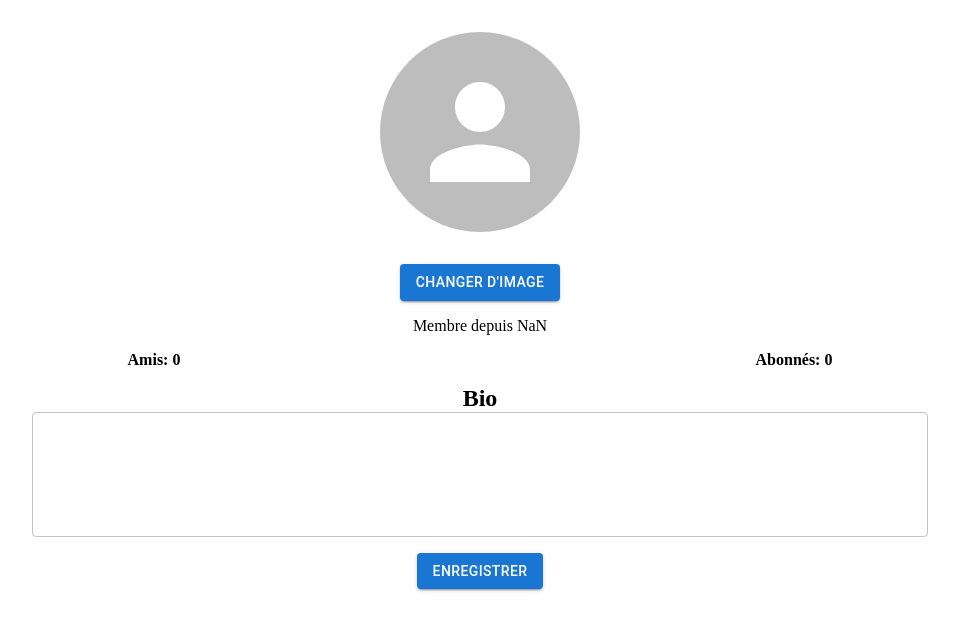
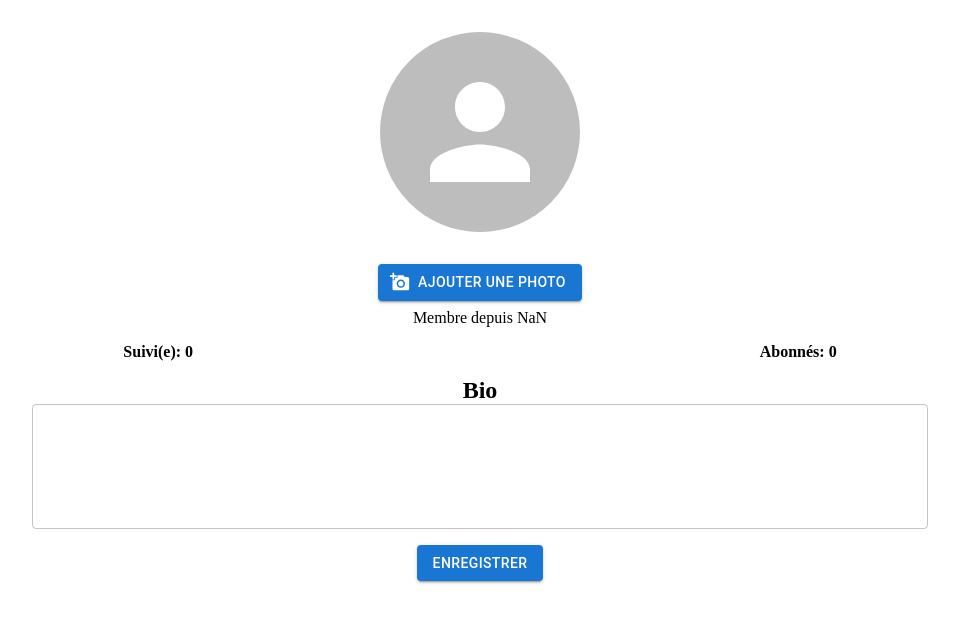
Before and after one commit to GOD-WITH-US/essencial-v2, a React (Create React App) app: page /profil in a window 1280 px wide. Shown: the top 630 px of the page, without its empty margins (160-1119 px from the left). Built offline with nearby package versions, Linux system fonts and the light colour scheme; no server answers.

Commit message:
maj profil + add comments

```diff
--- a/src/actions/user.action.jsx
+++ b/src/actions/user.action.jsx
@@ -1,9 +1,10 @@
 import axios from "axios";
 
 export const GET_USER = "GET_USER";
-export const UPDATE_USER = "UPDATE_USER";
 export const UPLOAD_PICTURE = "UPLOAD_PICTURE ";
-
+export const UPDATE_BIO = "UPDATE_BIO";
+export const FOLLOW_USER = "FOLLOW_USER";
+export const UNFOLLOW_USER = "UNFOLLOW_USER";
 
 export const getUser = (uid) => {
   return (dispatch) => {
@@ -16,13 +17,13 @@ export const getUser = (uid) => {
   };
 };
 
-export const updateUser = (userData) => {
+export const updateBio = (data) => {
   return (dispatch, getState) => {
     const { userReducer: { _id } } = getState(); // récupère l'ID de l'utilisateur actuel depuis le state
     return axios
-      .put(`${process.env.REACT_APP_API_URL}api/user/${_id}`, userData) // envoie une requête PUT avec les nouvelles données de l'utilisateur
+      .put(`${process.env.REACT_APP_API_URL}api/user/${_id}`, data) // envoie une requête PUT avec les nouvelles données de l'utilisateur
       .then((res) => {
-        dispatch({ type: UPDATE_USER, payload: userData }); // met à jour le state Redux avec les nouvelles données de l'utilisateur
+        dispatch({ type: UPDATE_BIO, payload: res.data.bio}); // met à jour le state Redux avec les nouvelles données de l'utilisateur
       })
       .catch((err) => console.log(err));
   };
@@ -42,3 +43,31 @@ export const uploadPictures= (data, id) => {
      .catch ((err) => console.log(err));
   };
 };
+
+export const followUser = (followerId, idToFollow) => {
+  return (dispatch) => {
+    return axios({
+      method: "patch",
+      url: `${process.env.REACT_APP_API_URL}api/user/follow/` + followerId,
+      data: { idToFollow },
+    })
+      .then((res) => {
+        dispatch({ type: FOLLOW_USER, payload: { idToFollow } });
+      })
+      .catch((err) => console.log(err));
+  };
+};
+
+export const unfollowUser = (followerId, idToUnfollow) => {
+  return (dispatch) => {
+    return axios({
+      method: "patch",
+      url: `${process.env.REACT_APP_API_URL}api/user/unfollow/` + followerId,
+      data: { idToUnfollow },
+    })
+      .then((res) => {
+        dispatch({ type: UNFOLLOW_USER, payload: { idToUnfollow } });
+      })
+      .catch((err) => console.log(err));
+  };
+};
--- a/src/pages/profil.jsx
+++ b/src/pages/profil.jsx
@@ -2,56 +2,71 @@ import React, { useState, useEffect } from "react";
 import { useSelector, useDispatch } from "react-redux";
 import { Avatar, Button, TextField } from "@mui/material";
 import { Grid, Box, Typography } from "@mui/material";
-import { updateUser, uploadPictures } from "../actions/user.action";
+import { uploadPictures, updateBio } from "../actions/user.action";
+import AddAPhotoIcon from '@mui/icons-material/AddAPhoto';
 
 function Profil() {
   const dispatch = useDispatch();
   const userData = useSelector((state) => state.userReducer);
 
+  // Etat local pour stocker la biographie de l'utilisateur
   const [bio, setBio] = useState(localStorage.getItem("bio") || userData.bio);
+
+  // Etat local pour stocker l'image sélectionnée par l'utilisateur
   const [image, setImage] = useState(null);
+
+  // Etat local pour stocker la clé unique qui actualise l'image de l'avatar de l'utilisateur
   const [avatarKey, setAvatarKey] = useState(Date.now());
 
+  // Gérer le changement de la biographie de l'utilisateur
   const handleBioChange = (event) => {
     setBio(event.target.value);
   };
 
+  // Gérer le changement de l'image de l'utilisateur
   const handlePictureChange = (event) => {
     event.preventDefault();
     const file = event.target.files[0];
     setImage(file);
 
+    // Créer un objet FormData pour envoyer les informations de l'image sélectionnée au serveur
     const formData = new FormData();
     formData.append("name", userData.pseudo);
     formData.append("userId", userData._id);
     formData.append("file", file);
 
+    // Appeler l'action "uploadPictures" qui envoie l'image au serveur pour la stocker
     dispatch(uploadPictures(formData, userData._id))
       .then(() => {
-        // Ajouter une clé unique pour actualiser la source de l'image
+        // Ajouter une clé unique pour actualiser la source de l'image de l'avatar
         const newKey = Date.now();
         setAvatarKey(newKey);
       })
       .catch((error) => console.log(error));
   };
 
-  const handleUpdateUser = () => {
+  // Gérer la mise à jour des informations de l'utilisateur
+  const handleBioUpdate = () => {
     const userData = { bio };
-    dispatch(updateUser(userData));
+    dispatch(updateBio(userData));
   };
 
+  // Sauvegarder la biographie de l'utilisateur dans le localStorage
   useEffect(() => {
     localStorage.setItem("bio", bio);
   }, [bio]);
+
   return (
     <Grid
       style={{ display: "flex", flexDirection: "column", alignItems: "center" }}
     >
-<Avatar
-  src={userData.picture ? `${process.env.REACT_APP_API_URL}${userData.picture}?key=${avatarKey}` : null}
-  style={{ width: "12.5rem", height: "12.5rem", margin: "2rem" }}
-/>
+      {/* Afficher l'avatar de l'utilisateur */}
+      <Avatar
+        src={userData.picture ? `${process.env.REACT_APP_API_URL}${userData.picture}?key=${avatarKey}` : null}
+        style={{ width: "12.5rem", height: "12.5rem", margin: "2rem" }}
+      />
 
+      {/* Créer un champ pour sélectionner une nouvelle image */}
       <input
         accept=".jpg, .jpeg, .png"
         style={{ display: "none" }}
@@ -60,19 +75,22 @@ function Profil() {
         name="file"
         onChange={handlePictureChange}
       />
+      {/* Associer la sélection de fichier à un bouton */}
       <label htmlFor="avatar-input">
-        <Button
-          variant="contained"
-          component="span"
-          style={{ marginBottom: "1rem" }}
-        >
-          Changer d'image
-        </Button>
+      <Button variant="contained" component="span" startIcon={<AddAPhotoIcon />} sx={{ mb: 1 }}>
+             Ajouter une photo
+          </Button>
       </label>
+
+      {/* Afficher le pseudo de l'utilisateur */}
       <Box style={{ fontSize: "1.5rem", fontWeight: "bold" }}>
         {userData.pseudo}
       </Box>
+
+      {/* Afficher la date de création du compte de l'utilisateur */}
       <Box>Membre depuis {new Date(userData.createdAt).getFullYear()}</Box>
+
+      {/* Afficher le nombre de personnes suivies et d'abonnés */}
       <Grid
         style={{
           display: "flex",
@@ -82,13 +100,14 @@ function Profil() {
         }}
       >
         <Box style={{ fontWeight: "bold" }}>
-          Amis: {userData.following ? userData.following.length : 0}
+          Suivi(e): {userData.following ? userData.following.length : 0}
         </Box>
         <Box style={{ fontWeight: "bold" }}>
           Abonnés: {userData.followers ? userData.followers.length : 0}
         </Box>
       </Grid>
 
+      {/* Afficher le champ de bio de l'utilisateur */}
       <Grid
         style={{
           display: "flex",
@@ -99,6 +118,7 @@ function Profil() {
         }}
       >
         <Box style={{ fontSize: "1.5rem", fontWeight: "bold" }}>Bio</Box>
+        {/* Créer un champ pour modifier la bio de l'utilisateur */}
         <TextField
           variant="outlined"
           fullWidth
@@ -108,12 +128,14 @@ function Profil() {
           rows={4}
           style={{ marginBottom: "1rem" }}
         />
-        <Button variant="contained" color="primary" onClick={handleUpdateUser}>
+        {/* Ajouter un bouton pour enregistrer les modifications de la bio */}
+        <Button variant="contained" color="primary" onClick={handleBioUpdate}>
           Enregistrer
         </Button>
       </Grid>
     </Grid>
   );
+
 }
 
 export default Profil;
--- a/src/reducers/user.reducer.jsx
+++ b/src/reducers/user.reducer.jsx
@@ -1,16 +1,22 @@
-import { GET_USER, UPLOAD_PICTURE } from "../actions/user.action";
+import { GET_USER, UPLOAD_PICTURE, UPDATE_BIO } from "../actions/user.action";
 
 const initialState = {};
 
 export default function userReducer(state= initialState, action) {
     switch (action.type) {
         case GET_USER:
-            return action.payload
+            return action.payload;
             case UPLOAD_PICTURE:
                 return {
                     ... state,
                     picture: action.payload,
                 };
+                case UPDATE_BIO:
+                    return {
+                        ... state,
+                        bio: action.payload,
+                    };
+
 
         default:
           return state;
```
